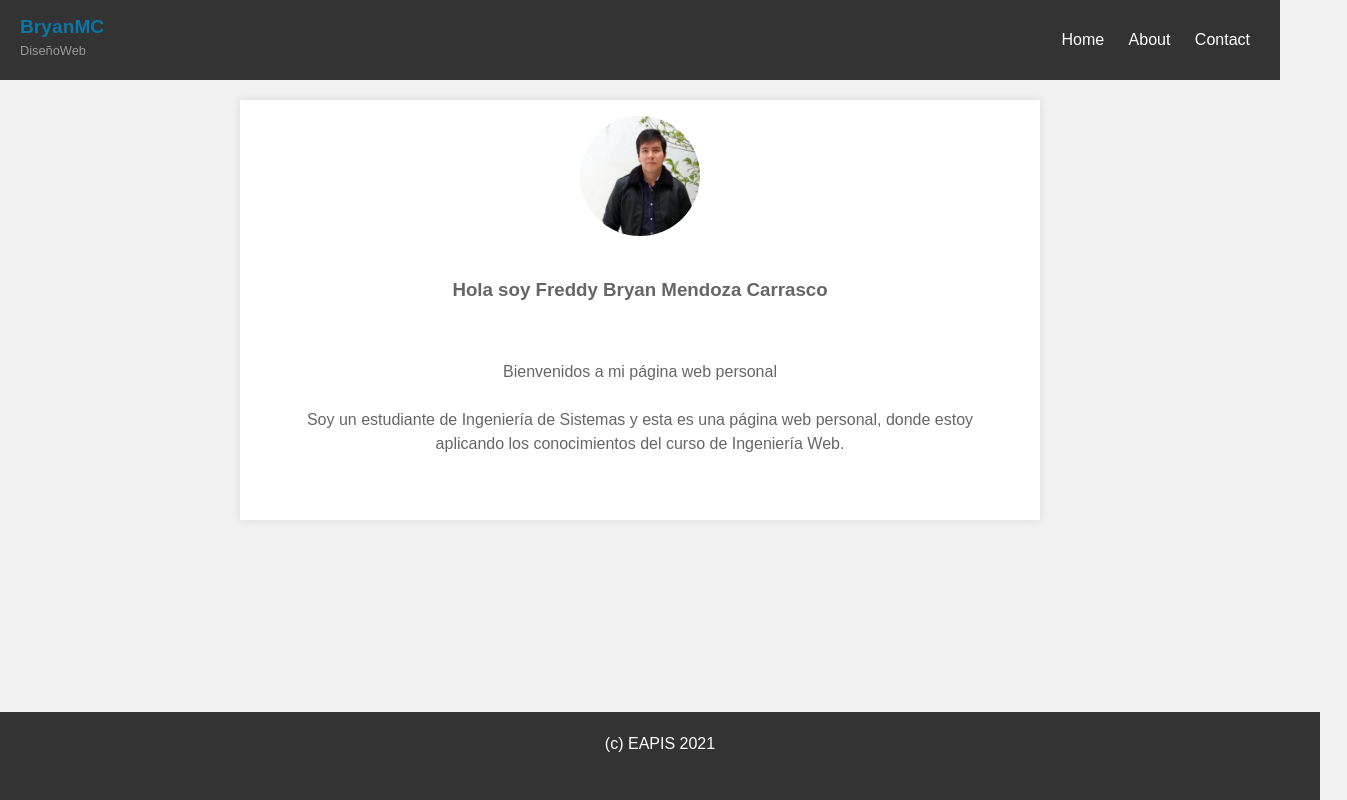
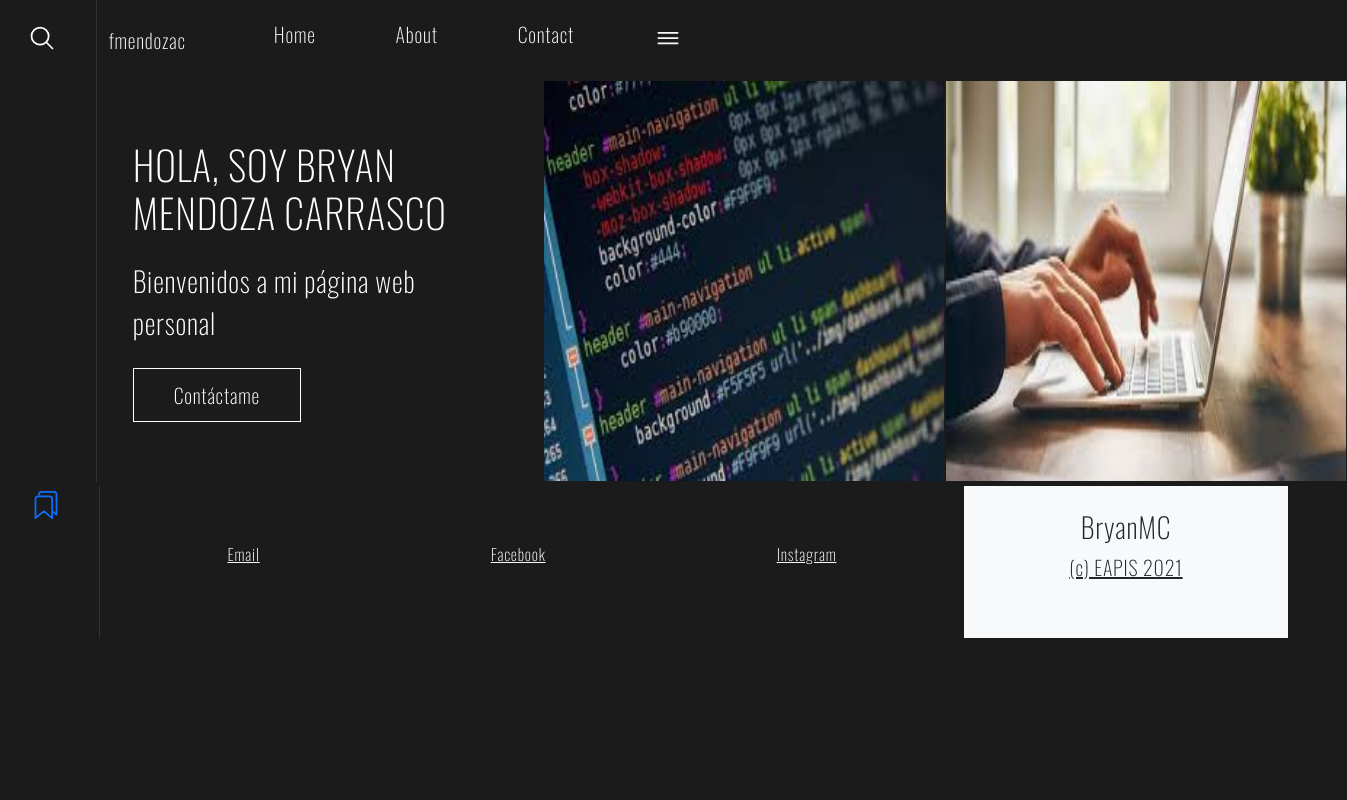
Before and after one commit to bmendozac/bmendozac.github.io, a plain HTML site: page index.html in a window 1280 px wide. Shown: the whole page, 1347 px wide, since content can reach past the window. Drawn offline with nearby package versions, Linux system fonts and the light colour scheme.

Commit message:
Lab04avance

```diff
--- a/about.html
+++ b/about.html
@@ -7,7 +7,7 @@
         <title>Informacion personal</title>
         <meta name="description" content="">
         <meta name="viewport" content="width=device-width, initial-scale=1">
-        <link rel="stylesheet" href="estilos/estilopersonal.css">
+        <link rel="stylesheet" href="">
     </head>
     <body>
         <header class="main-header">
--- a/estilos/estilopersonal.css
+++ b/estilos/estilopersonal.css
@@ -81,6 +81,7 @@ nav{
     max-width: 800px;
     margin: 20px auto;
     box-shadow: 0 0 10px rgba(0,0,0,.1);
+    padding: 5%;
 }
 .main-content .content{
     padding: 40px;
--- /dev/null
+++ b/estilos/style.css
@@ -0,0 +1,65 @@
+:root{
+    --color-dark: #1b1b1b;
+    --color-light: #ffffff;
+    --color-gold: #c7b8a5;
+    --color-grey: #efefef;
+}
+body{
+    font-family: 'Oswald', sans-serif;
+    font-weight: 200;
+    background-color: var(--color-dark);
+    color: var(--color-light);
+    letter-spacing: .05rem;
+}
+.lead-xl{
+    font-size: 1.75rem;
+}
+.nav-link{
+    margin-left: 4rem;
+}
+.sideways{
+    writing-mode: horizontal-tb;
+    display: block;
+    margin: 3.5rem 0;
+
+}
+.btn-primary{
+    background-color: transparent;
+    border: 1px solid var(--color-light);
+    border-radius: 0;
+    color: var(--color-light);
+    padding: .7rem 2.5rem;
+    font-size: 1.25rem;
+}
+.btn-primary:hover{
+    background-color: var(--color-light);
+    color: var(--color-dark);
+    border: 1px solid var(--color-light);
+}
+.navbar{
+    min-height: 5rem;
+
+}
+.bg-light{
+    background-color: var(--color-light);
+
+}
+.bg-grey{
+    background-color: var(--color-grey);
+}
+.border-right{
+    border-right: 1px solid rgba(256, 256, 256, .1) !important;
+}
+@media (max-width:991.98px){
+    .content{
+        padding: 5rem 0;
+    }
+}
+@media (max-width: 1199.98px){
+    .sideways{
+        margin: 2rem 0;
+    }
+    .lead-xl{
+        font-size: 1.25rem;
+    }
+}
--- a/index.html
+++ b/index.html
@@ -6,9 +6,103 @@
         <title>Web personal</title>
         <meta name="description" content="">
         <meta name="viewport" content="width=device-width, initial-scale=1">
-        <link rel="stylesheet" href="estilos/estilopersonal.css">
+        <link href="https://cdn.jsdelivr.net/npm/bootstrap@5.1.0/dist/css/bootstrap.min.css" rel="stylesheet" integrity="sha384-KyZXEAg3QhqLMpG8r+8fhAXLRk2vvoC2f3B09zVXn8CA5QIVfZOJ3BCsw2P0p/We" crossorigin="anonymous">
+        <link href="https://fonts.googleapis.com/css2?family=Oswald:wght@200;600&display=swap" rel="stylesheet">
+        <link rel="stylesheet" href="estilos/style.css">
+
     </head>
     <body>
+        <section>
+            <header class="main-header">
+                <div class="row no-gutters">
+                    <div class="col-lg-1 d-none d-lg-block border-right">
+                        <div class="d-flex h-100">
+                            <div class="align-self-center mx-auto lead-xl">
+                                <ion-icon name="search-outline"></ion-icon>
+                            </div>
+                        </div>
+                    </div>
+                    <div class="col-lg-11">
+                        <nav class="navbar navbar-expand-lg">
+                            <a class="navbar-brand text-light" href="#"><span class="font-weight-bold">fmendozac</span></a>
+                            <button class="navbar-toggler" type="button" data-toggle="collapse" data-target="#navbarSupportedContent" aria-controls="navbarSupportedContent" aria-expanded="false" aria-label="Toggle navigation">
+                            <ion-icon name="menu-outlin lead-xl text-light"></ion-icon>
+                            </button>
+
+                            <div class="collapse navbar-collapse" id="navbarSupportedContent">
+                            <ul class="navbar-nav ml-auto">
+                                <li class="nav-item active">
+                                <a class="nav-link text-light lead" href="#">Home</a>
+                                </li>
+                                <li class="nav-item">
+                                <a class="nav-link text-light lead" href="#">About</a>
+                                </li>
+                                <li class="nav-item">
+                                    <a class="nav-link text-light lead" href="#">Contact</a>
+                                </li>
+                                <li class="nav-item">
+                                    <a class="nav-link text-light lead-xl" href="#"><ion-icon name="menu-outline"></ion-icon></a>
+                                </li>
+                            </ul>
+                            </div>
+                        </nav>
+                    </div>
+                </div>
+            </header>
+            <div class="row no-gutters">
+                <div class="col-lg-1 d-none d-lg-block border-right">
+
+                </div>
+                <div class="col-lg-4 d-flex">
+                    <div class="container align-self-center px-10 content">
+                        <h1 class="text-uppercase fond-weight-bold mb-4">Hola, soy Bryan Mendoza Carrasco</h1>
+                        <p class="lead-xl mb-4">Bienvenidos a mi página web personal</p>
+                        <a href="#" class="btn btn-primary">Contáctame</a>
+                    </div>
+                </div>
+                <div class="col-lg-7">
+                    <table>
+                        <tr>
+                            <td><img src="/images/index.jpg" alt="index" height="400" width="400"></td>
+                            <td><img class="imagen" src="/images/laptop.jpg" alt="laptop" height="400" width="400"></td>
+                        </tr>
+                    </table>
+
+                </div>
+            </div>
+        </section>
+        <footer class="main-footer row no-gutters p-1">
+            <div class="col-lg-1 border-right d-none d-lg-block">
+                <div class="d-flex h-100">
+                    <div class="aling-self-center mx-auto text-light lead-xl">
+                        <a href="#">
+                            <ion-icon name="bookmarks-outline"></ion-icon>
+                        </a>
+                    </div>
+                </div>
+            </div>
+            <div class="col-lg-8">
+                    <div class="d-flex h-100">
+                        <ul class="align-self-center mx-auto px-5">
+                            <li class="sideways"><a href="#" class="text-light">Email</a></li>
+                        </ul>
+                        <ul class="align-self-center mx-auto px-5">
+                            <li class="sideways"><a href="#" class="text-light">Facebook</a></li>
+                        </ul>
+                        <ul class="align-self-center mx-auto px-5">
+                            <li class="sideways"><a href="#" class="text-light">Instagram</a></li>
+                        </ul>
+                    </div>
+            </div>
+            <div class="col-lg-3 bg-light text-center">
+                <div class="p-4">
+                    <h3 class="text-dark font-weight-bold">BryanMC</h3>
+                    <a href="#" class="lead mb-0 text-dark">(c) EAPIS 2021</a>
+                </div>
+            </div>
+        </footer>
+
+        <!--<div class="container">
         <header class="main-header">
             <a class="logo-header" href="">
                 <span class="site-name">BryanMC</span>
@@ -22,7 +116,6 @@
                 </ul>
             </nav>
         </header>
-
         <div class="main-content">
             <article>
                 <img class="imagen" src="/images/mifoto.jpeg" alt="mifoto" height="120" width="120">
@@ -35,10 +128,10 @@
                 </div>
             </article>
         </div>
-
         <footer class="main-footer">
             <p>(c) EAPIS 2021</p>
         </footer>
+        </div>-->
 
         <!-- <img src="/images/mifoto.jpeg" alt="mifoto" height="150" width="150">
         <h1>Hola soy Freddy Bryan Mendoza Carrasco</h1>
@@ -47,5 +140,9 @@
         <h4><a href="/contact.html">Contacto Personal</a></h4>
         <h3>(c) EAPIS 2021</h3>
         <script src="" async defer></script> -->
+
+        <script src="https://cdn.jsdelivr.net/npm/bootstrap@5.1.0/dist/js/bootstrap.bundle.min.js" integrity="sha384-U1DAWAznBHeqEIlVSCgzq+c9gqGAJn5c/t99JyeKa9xxaYpSvHU5awsuZVVFIhvj" crossorigin="anonymous"></script>
+        <script  type = "module"  src = "https://unpkg.com/ionicons@5.5.2/dist/ionicons/ionicons.esm.js" ></script>
+        <script  nomodule  src = "https: // unpkg .com / ionicons @ 5.5.2 / dist / ionicons / ionicons.js " ></script>
     </body>
 </html>
```
Also changed, not shown: contact.html (+1 -1 lines), images/index.jpg (added), images/laptop.jpg (added).
